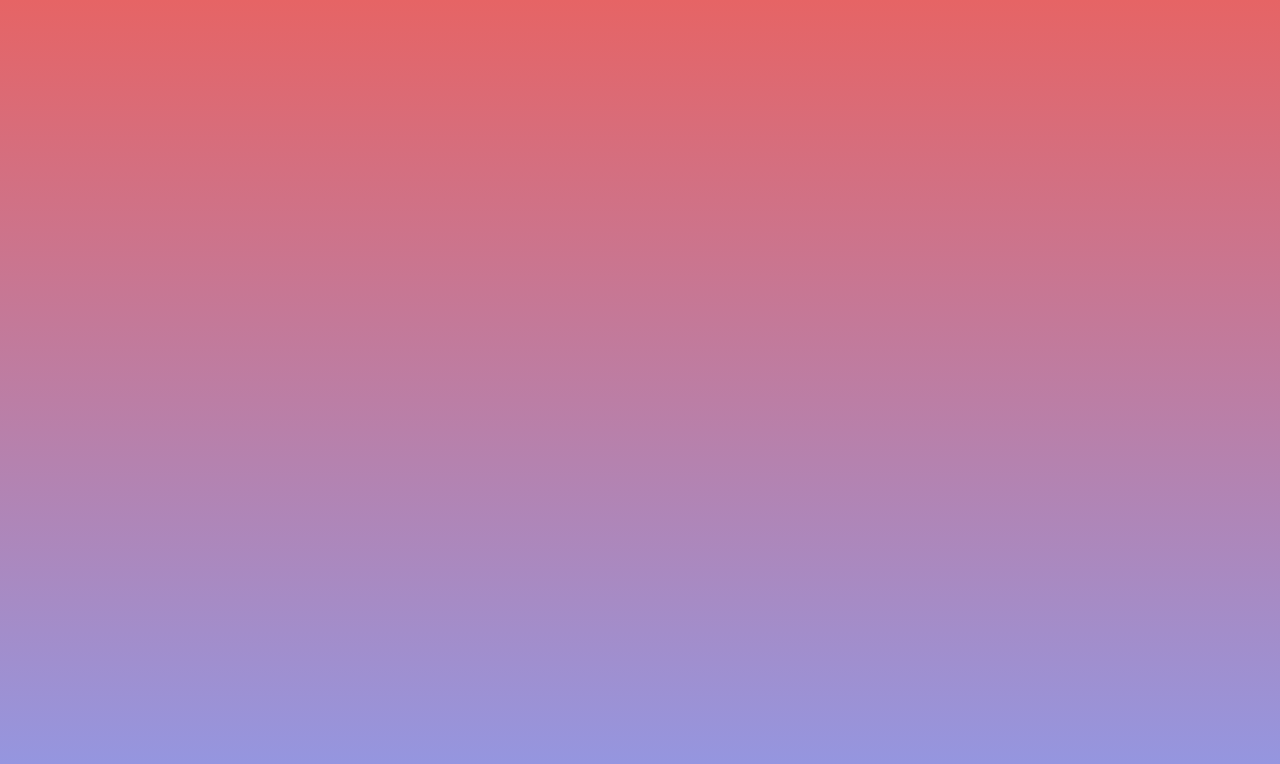
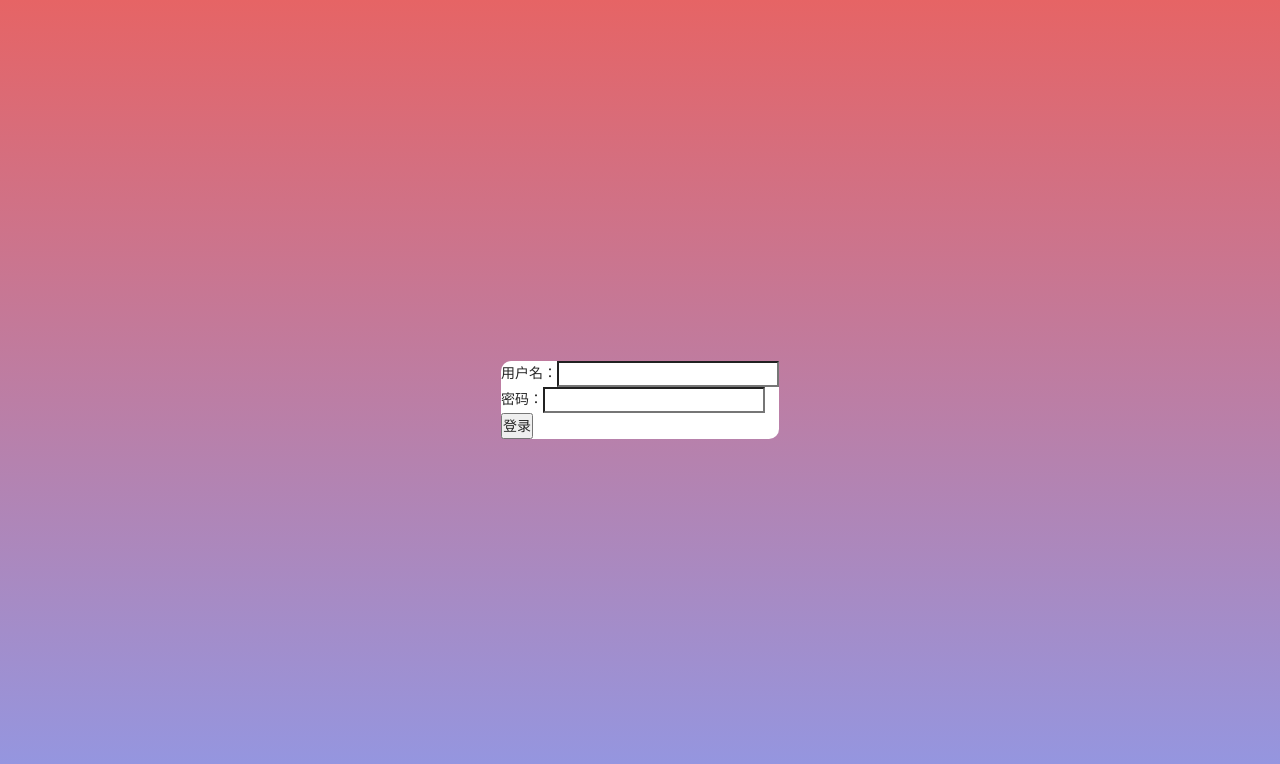
Before and after one commit to ktb1207/react_project_repository, a React app in the folder react-admin-project/: page /#/ in a window 1280 px wide. Shown: the top 764 px of the page. Built offline with nearby package versions, Linux system fonts and the light colour scheme.

Commit message:
登录接口调试

```diff
--- a/react-admin-project/src/api/index.js
+++ b/react-admin-project/src/api/index.js
@@ -1,10 +1,10 @@
 import httpAxios from '../utils/configAxios.js';
-const serverEss = '/hrd-ess-service';
 const baseUrl = '/api';
-const apiVersion = '/v1';
 const api = {
-  getList: (data = {}) => httpAxios.get(`${serverEss}${baseUrl}${apiVersion}/ess/baseInfo`, {params: data}),
-  postData: (data) => httpAxios.post(`${serverEss}/add/news`, data)
+  getList: (data = {}) => httpAxios.get(`${baseUrl}/ess/baseInfo`, {params: data}),
+  postData: (data) => httpAxios.post(`${baseUrl}/add/news`, data),
+  // 用户登录
+  postUserLogin: data => httpAxios.post(`${baseUrl}/user/login`, data)
 }
 
 export default api;
--- a/react-admin-project/src/page/login/Login.js
+++ b/react-admin-project/src/page/login/Login.js
@@ -1,10 +1,51 @@
 import React, { Component } from 'react'
+import api from '../../api/index'
 import './login.scss'
 class About extends Component {
+  constructor (props) {
+    super(props)
+    this.state = {
+      userName: '',
+      userPass: '',
+    }
+    this.nameInputChange = this.nameInputChange.bind(this)
+    this.passInputChange = this.passInputChange.bind(this)
+    this.submit = this.submit.bind(this)
+  }
+
+  // 用户名输入
+  nameInputChange (event) {
+    this.setState({
+      userName: event.target.value
+    })
+  }
+  // 密码输入
+  passInputChange (event) {
+    this.setState({
+      userPass: event.target.value
+    })
+  }
+  submit () {
+    const postData = {
+      name: this.state.userName,
+      password: this.state.userPass
+    }
+    api.postUserLogin(postData).then(res => {
+      console.log(res)
+    }).catch(error => {
+      console.log(error)
+    })
+  }
   render (){
     return (
       <div className="full-page login-page">
-        <div className="login-from"></div>
+        <div className="login-from">
+          <p>用户名：<input type="text" value={this.state.userName} onChange={this.nameInputChange}/></p>
+          <p>密码：<input type="password" value={this.state.userPass} onChange={this.passInputChange}/></p>
+          <p>
+            <button onClick={this.submit}>登录</button>
+          </p>
+        </div>
       </div>
     )
   }
--- a/react-admin-project/src/setupProxy.js
+++ b/react-admin-project/src/setupProxy.js
@@ -2,7 +2,7 @@ const { createProxyMiddleware } = require('http-proxy-middleware');
 const proxyUrl = process.env.REACT_APP_BASE_URL;
 module.exports = function (app) {
   app.use(
-    createProxyMiddleware('/hrd-ess-service', {
+    createProxyMiddleware('/api', {
       target: proxyUrl,
       changeOrigin: true,
       secure: false,
--- a/react-admin-project/src/utils/configAxios.js
+++ b/react-admin-project/src/utils/configAxios.js
@@ -31,6 +31,9 @@ httpAxios.interceptors.request.use(config => {
 
 // 响应拦截
 httpAxios.interceptors.response.use(res => {
+  if (res.data.code !== 0) {
+    meaasgeToast(res.data.message)
+  }
   if (res.status === 200) {
     return res;
   }
@@ -39,6 +42,9 @@ error => {
   if (error && error.response) {
     let msg = '请求出错';
     switch (error.response.status) {
+    case 400:
+      msg = error.response.data.message;
+      break;
     case 404:
       msg = '请求地址出错';
       break;
```
Also changed, not shown: 1 other file (tests, documents, lock files or other folders).
